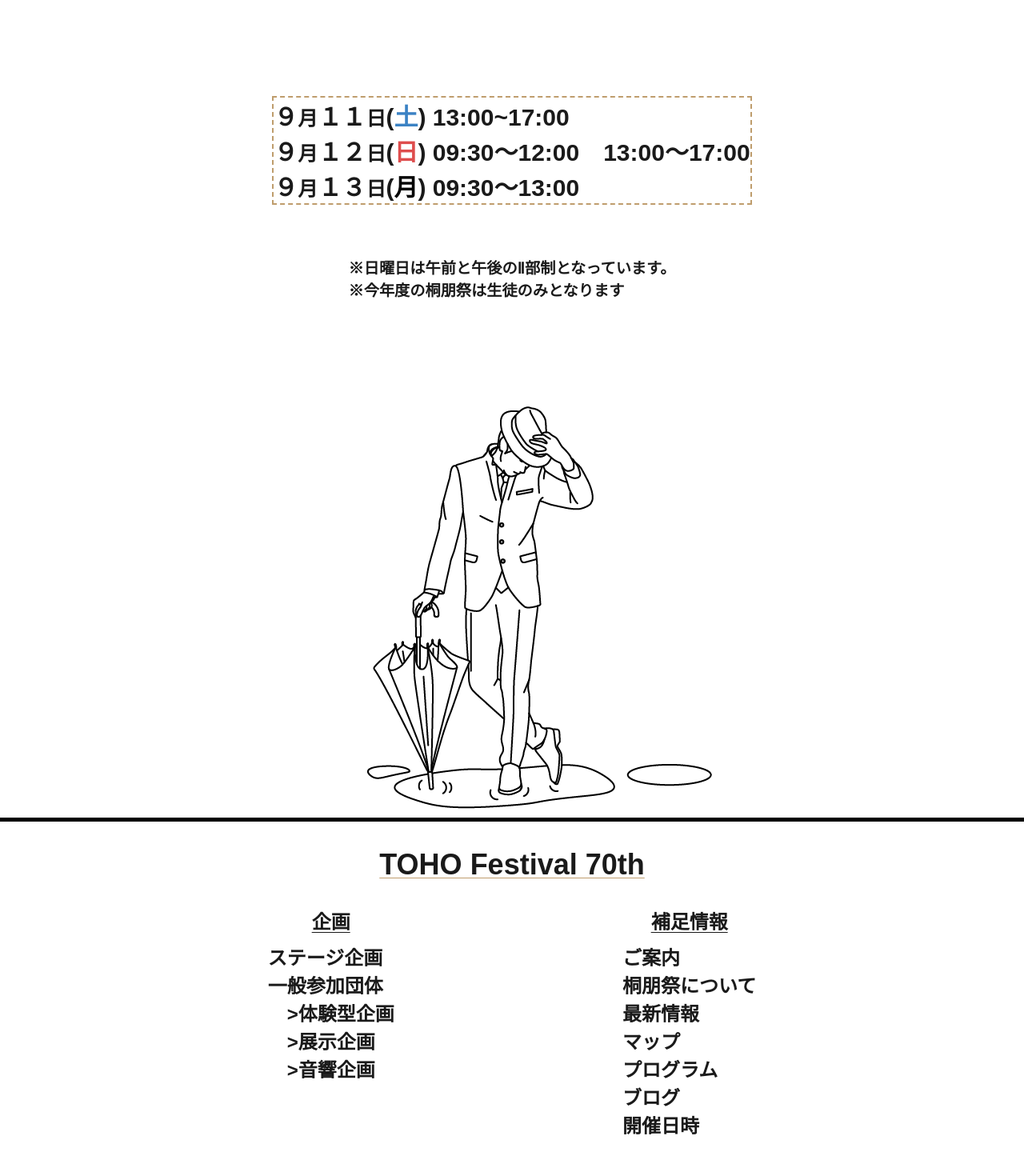
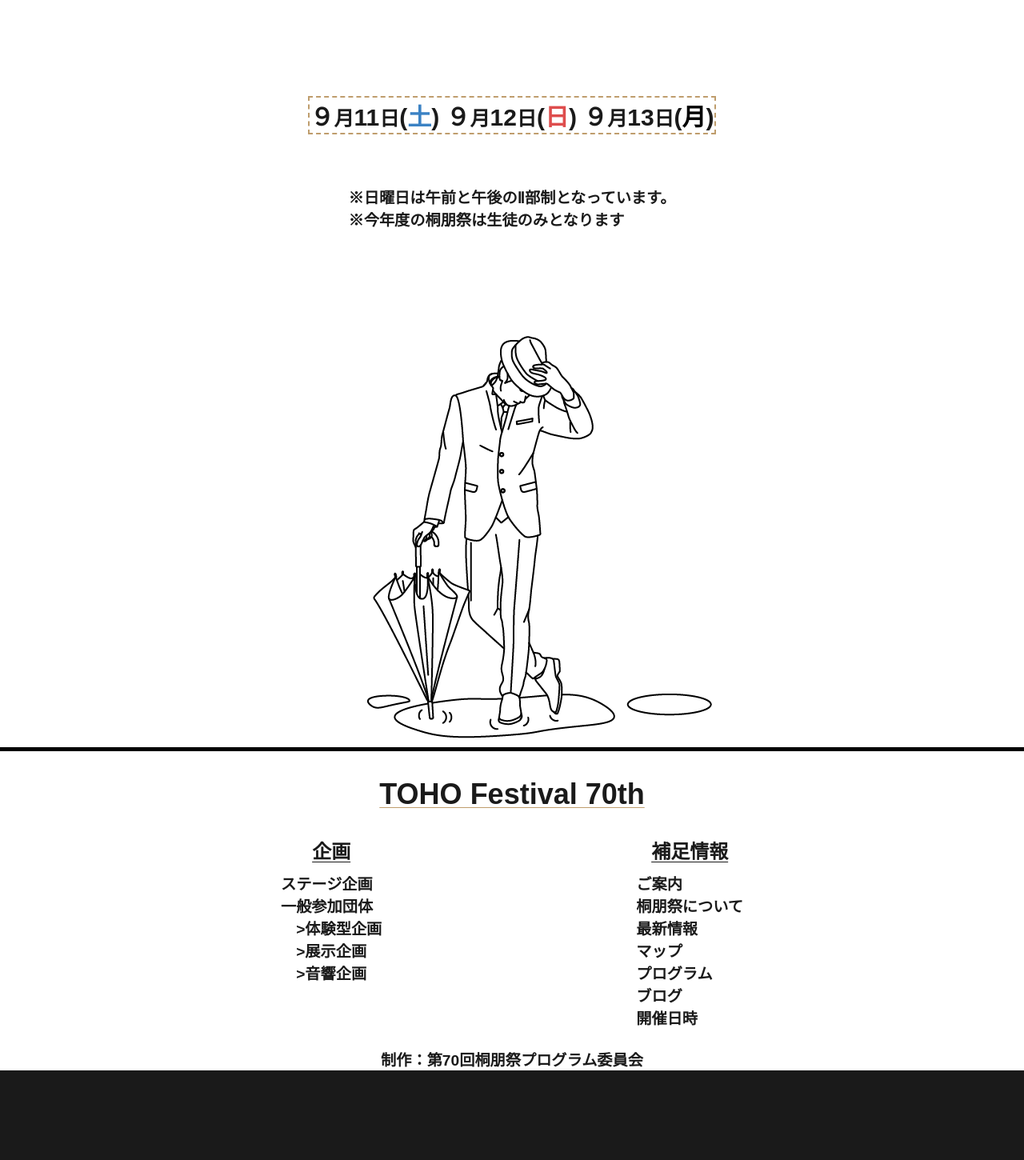
Before and after one commit to toho-festival/website-2021, a Next.js app: page /schedule in a window 1280 px wide. Shown: the part 360-1810 px from the top of the page at 80% size. After the commit the page ends 1698 px from the top, so only its background shows below. Built offline with nearby package versions, Linux system fonts and the light colour scheme.

Commit message:
correct date

```diff
--- a/src/components/Footer/sitemap.tsx
+++ b/src/components/Footer/sitemap.tsx
@@ -56,12 +56,15 @@ const Sitemap:FC = () =>
   justify-content: space-around;
 `;
 
+
 const Title = styled.h4`
   text-decoration: underline;
   text-decoration-thickness: 1px;
   text-decoration-skip-ink: none;
   text-underline-offset: 4px;
   padding: 10px;
+  font-size: 1rem;
+
 `;
 
 const Anchor = styled.a`
@@ -83,9 +86,7 @@ const Sitemap:FC = () =>
 `;
 
 const Name = styled.p`
-    @media screen and (max-width:767px) {
-      font-size: 10px;
-    }
+  font-size: 0.8rem;
 `;
 
 export default Sitemap;
--- a/src/components/Main/sub-content.tsx
+++ b/src/components/Main/sub-content.tsx
@@ -51,7 +51,7 @@ const SubContent = styled(props => <div { ...props }>
   }
 
   > section {
-    padding-block: 3rem;
+    display: inline-block;
 
     > div {
       display: flex;
--- a/src/pages/schedule.tsx
+++ b/src/pages/schedule.tsx
@@ -12,9 +12,9 @@ const Schedule: FC = () => {
         <Center>
           <Date>
             <Frame>
-              <p>９<Weaken>月</Weaken>１１<Weaken>日</Weaken>(<Color color="blue">土</Color>) 13:00~17:00</p>
-              <p>９<Weaken>月</Weaken>１２<Weaken>日</Weaken>(<Color color="red">日</Color>) 09:30～12:00　13:00～17:00</p>
-              <p>９<Weaken>月</Weaken>１３<Weaken>日</Weaken>(<Color color="black">月</Color>) 09:30～13:00</p>
+              <p>９<Weaken>月</Weaken>11<Weaken>日</Weaken>(<Color color="blue">土</Color>) {/*13:00~17:00*/}
+              ９<Weaken>月</Weaken>12<Weaken>日</Weaken>(<Color color="red">日</Color>) {/*09:30～12:00　13:00～17:00*/}
+              ９<Weaken>月</Weaken>13<Weaken>日</Weaken>(<Color color="black">月</Color>) {/*09:30～13:00*/}</p>
             </Frame>
           </Date>
         </Center>
```
Also changed, not shown: src/components/Main/date.tsx (+7 -9 lines). Lines whose indentation alone changed are shown as unchanged.
